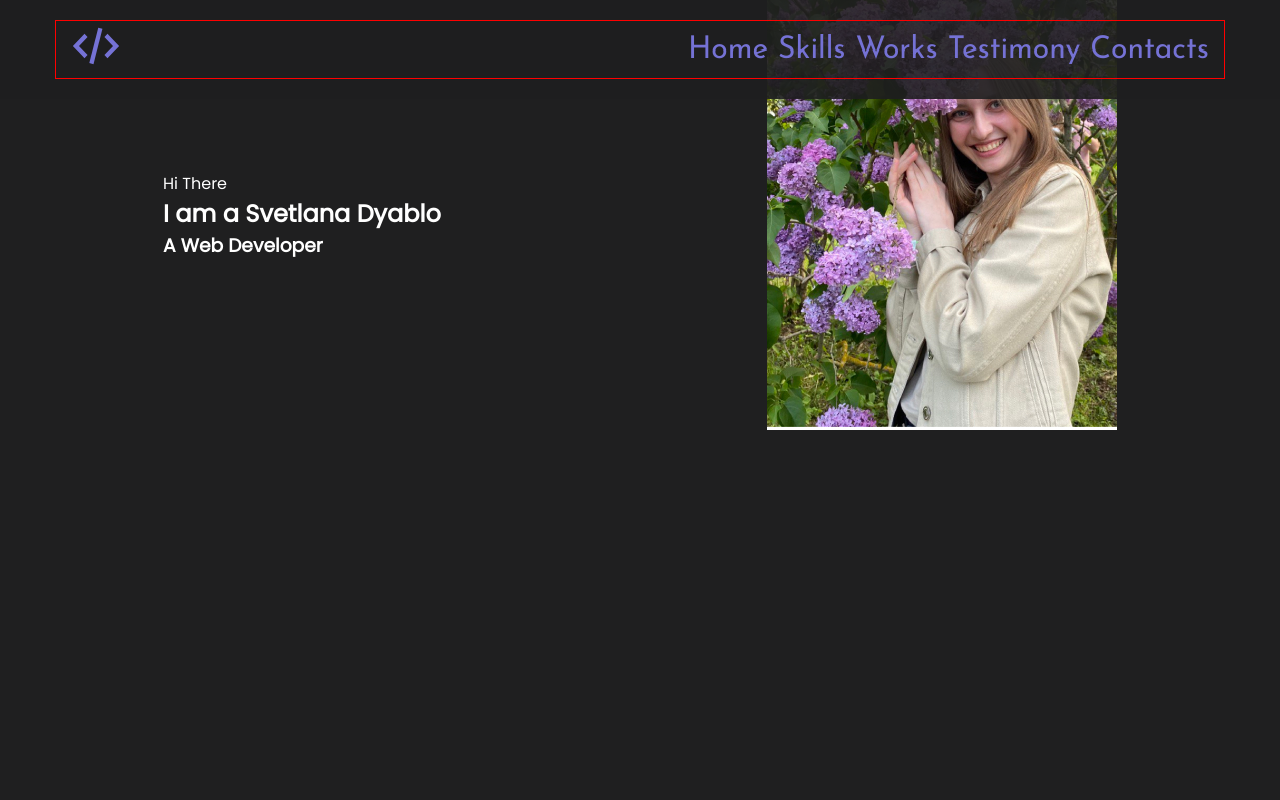
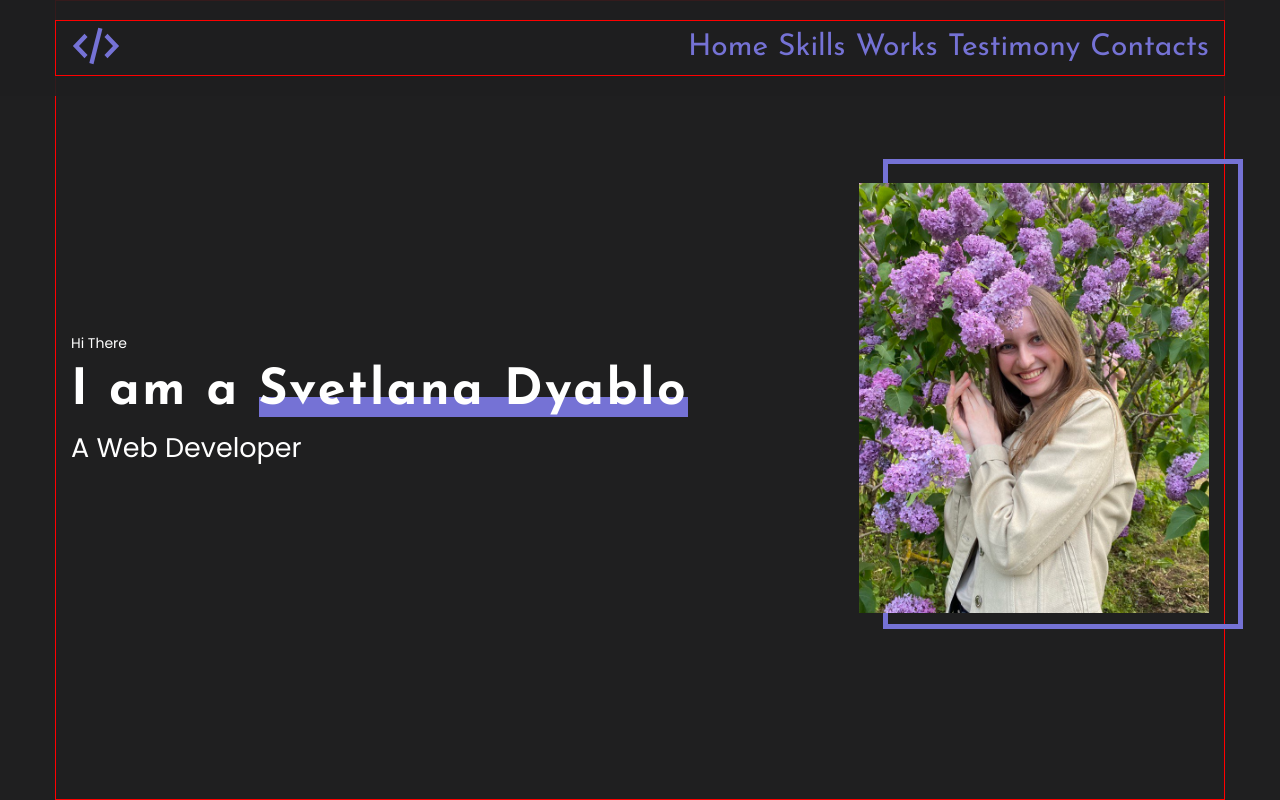
Before and after one commit to IvanMyloserdnyi/incubator_test_portfolio, a React app: page / in a window 1280 px wide. Shown: the top 800 px of the page. Built offline with nearby package versions, Linux system fonts and the light colour scheme.

Commit message:
Main style

```diff
--- a/src/components/FlexWrapper.tsx
+++ b/src/components/FlexWrapper.tsx
@@ -6,6 +6,7 @@
     justify-content: ${props => props.justify || 'flex-start'};
     align-items: ${props => props.align || 'stretch'};
     flex-wrap: ${props => props.wrap || 'nowrap'};
+    height: 100%;
 `
 type PropsType = {
     direction?: string
--- a/src/layout/sections/main/Main.tsx
+++ b/src/layout/sections/main/Main.tsx
@@ -2,25 +2,31 @@
 import mainPhoto from '../../../assets/images/main_photo.jpg'
 import styled from "styled-components";
 import {FlexWrapper} from "../../../components/FlexWrapper";
+import {Container} from "../../../components/Container";
+import {theme} from "../../../styles/Theme";
 
 export const Main = () => {
     return (
         <StyledMain>
-            <FlexWrapper align='center' justify='space-around'>
-                <div>
-                    <span>Hi There</span>
-                    <Name>I am a Svetlana Dyablo</Name>
-                    <MainTitle>A Web Developer</MainTitle>
-                </div>
-                <Photo src={mainPhoto} alt="Svetlana Dyablo photo"/>
-            </FlexWrapper>
+            <Container>
+                <FlexWrapper align='center' justify='space-between'>
+                    <div>
+                        <SmallText>Hi There</SmallText>
+                        <Name>I am a <span>Svetlana Dyablo</span></Name>
+                        <MainTitle>A Web Developer</MainTitle>
+                    </div>
+                    <PhotoWrapper>
+                        <Photo src={mainPhoto} alt="Svetlana Dyablo photo"/>
+                    </PhotoWrapper>
+                </FlexWrapper>
+            </Container>
         </StyledMain>
     );
 };
 
 const StyledMain = styled.section`
     min-height: 100vh;
-    background-color: #4dbeb1;
+    display: flex;
 `
 
 const Photo = styled.img`
@@ -28,9 +34,51 @@
     height: 430px;
     object-fit: cover;
 `
+const PhotoWrapper = styled.div`
+    position: relative;
+    z-index: 0;
+
+    &::before {
+        content: '';
+        width: 360px;
+        height: 470px;
+        border: 5px solid ${theme.colors.accent};
+
+        position: absolute;
+        top: -24px;
+        left: 24px;
+        z-index: -1;
+    }
+`
 const MainTitle = styled.h1`
-
+    font-size: 27px;
+    font-weight: 400;
 `
 const Name = styled.h2`
+    font-family: 'Josefin Sans', sans-serif;
+    font-size: 50px;
+    font-weight: 700;
+    letter-spacing: 0.05em;
+    margin: 10px 0;
 
+    span {
+        position: relative;
+        z-index: 0;
+
+        &::before {
+            content: '';
+            display: inline-block;
+            width: 100%;
+            height: 20px;
+            background-color: ${theme.colors.accent};
+
+            position: absolute;
+            bottom: 0;
+            z-index: -1;
+        }
+    }
 `
+const SmallText = styled.h2`
+    font-size: 14px;
+    font-weight: 400;
+`
--- a/src/styles/Global.styled.ts
+++ b/src/styles/Global.styled.ts
@@ -13,12 +13,13 @@
 
     body {
         margin: 0;
-        font-family: "Poppins", -apple-system, BlinkMacSystemFont, 'Segoe UI', 'Roboto', 'Oxygen',
+        font-family: 'Poppins', -apple-system, BlinkMacSystemFont, 'Segoe UI', 'Roboto', 'Oxygen',
         'Ubuntu', 'Cantarell', 'Fira Sans', 'Droid Sans', 'Helvetica Neue',
         sans-serif;
         -webkit-font-smoothing: antialiased;
         -moz-osx-font-smoothing: grayscale;
         color: ${theme.colors.font};
+        line-height: 1.2;
     }
 
     a {
```
Also changed, not shown: src/assets/images/main_photo.jpg.
